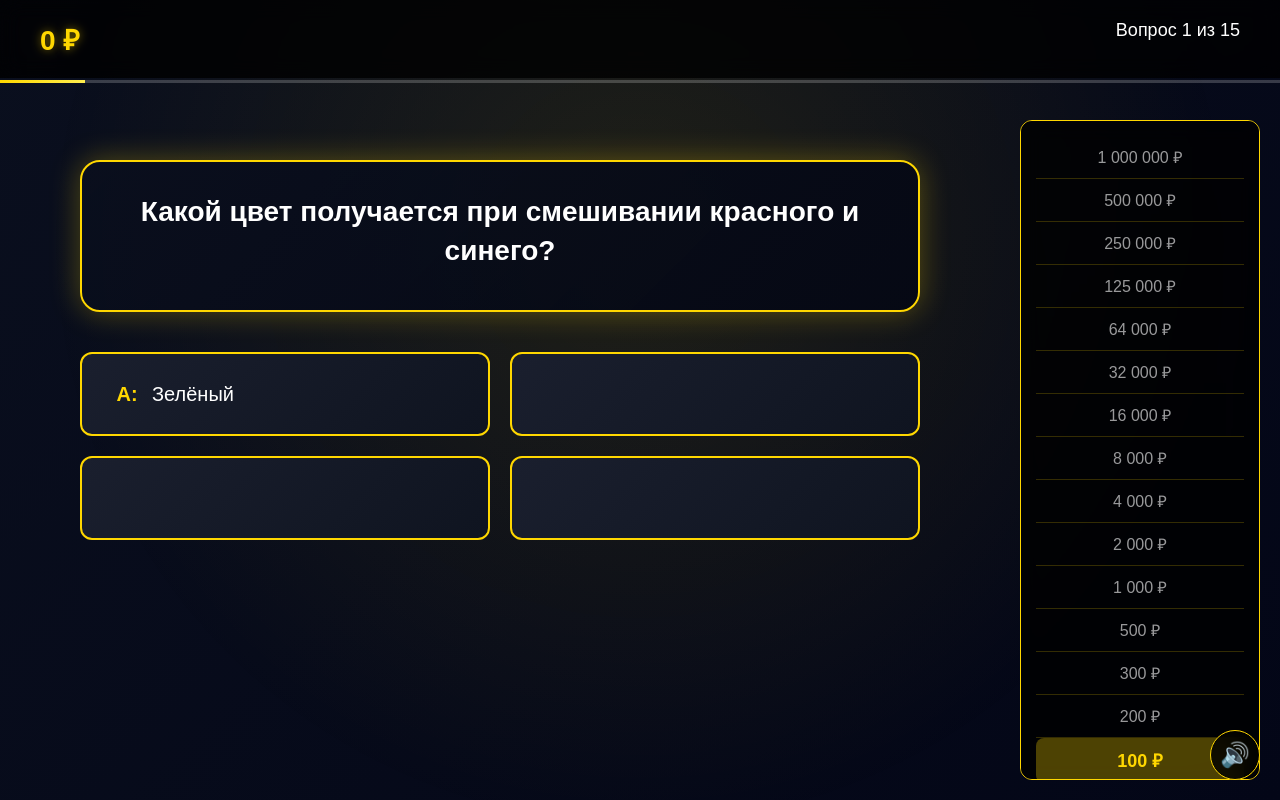
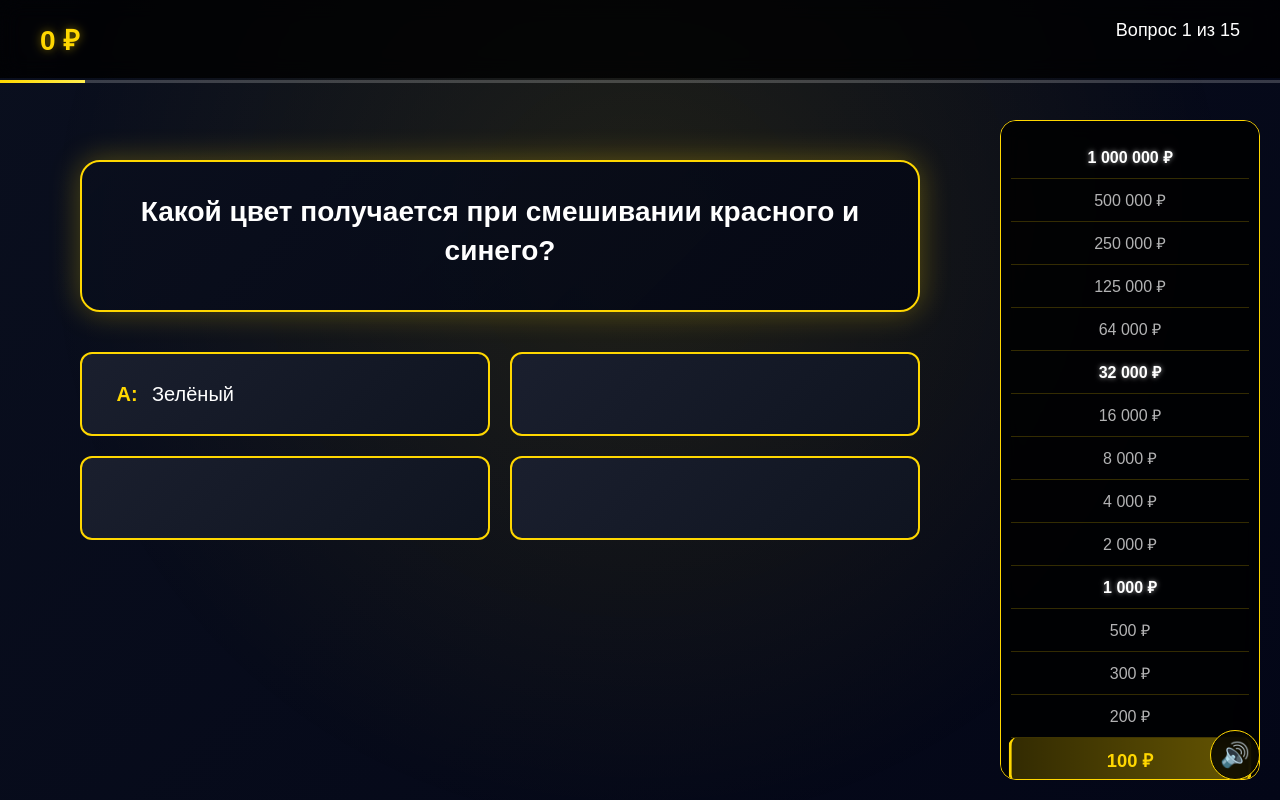
Before and after one commit to baikhonov/millionaire-game, a Vue app: page / in a window 1280 px wide. Both pictures are taken after a click on the button "Начать игру". Built offline with nearby package versions, Linux system fonts and the light colour scheme.

Commit message:
Вынес таблицу выигрышей в отдельный компонент, улучшил внешний вид

```diff
--- a/src/App.vue
+++ b/src/App.vue
@@ -60,19 +60,11 @@
         </div>
       </div>
 
-      <div class="prize-ladder">
-        <div
-          v-for="(prize, index) in reversedPrizeLevels"
-          :key="index"
-          class="prize-step"
-          :class="{
-            current: prizeLevels.length - 1 - index === currentQuestionIndex,
-            passed: prizeLevels.length - 1 - index < currentQuestionIndex,
-          }"
-        >
-          {{ formatMoney(prize) }}
-        </div>
-      </div>
+      <PrizeLadder
+        :prize-levels="prizeLevels"
+        :current-index="currentQuestionIndex"
+        :format-money="formatMoney"
+      />
     </div>
 
     <!-- Экран окончания игры -->
@@ -97,6 +89,7 @@ import { useGameLogic } from './composables/useGameLogic'
 import { useSoundManager } from './composables/useSoundManager'
 import OptionsGrid from './components/game/OptionsGrid.vue'
 import QuestionCard from './components/game/QuestionCard.vue'
+import PrizeLadder from './components/game/PrizeLadder.vue'
 
 const game = useGameLogic()
 const sound = useSoundManager()
--- a/src/components/game/PrizeLadder.vue
+++ b/src/components/game/PrizeLadder.vue
@@ -0,0 +1,155 @@
+<!-- src/components/game/PrizeLadder.vue -->
+<template>
+  <div class="prize-ladder">
+    <div
+      v-for="(prize, reverseIndex) in reversedPrizeLevels"
+      :key="reverseIndex"
+      class="prize-step"
+      :class="{
+        current: getOriginalIndex(reverseIndex) === currentIndex,
+        passed: getOriginalIndex(reverseIndex) < currentIndex,
+        milestone: isMilestone(getOriginalIndex(reverseIndex)),
+      }"
+    >
+      {{ formatMoney(prize) }}
+    </div>
+  </div>
+</template>
+
+<script setup lang="ts">
+import { computed } from 'vue'
+
+const props = defineProps<{
+  prizeLevels: number[]
+  currentIndex: number
+  formatMoney: (amount: number) => string
+}>()
+
+// Проверка на несгораемую сумму (5-й, 10-й, 15-й вопросы)
+const isMilestone = (index: number): boolean => {
+  // index - это номер вопроса (0-14), где 0 = 1-й вопрос
+  return index === 4 || index === 9 || index === 14
+}
+
+// Получаем оригинальный индекс из обратного порядка
+const getOriginalIndex = (reverseIndex: number): number => {
+  return props.prizeLevels.length - 1 - reverseIndex
+}
+
+// Разворачиваем для отображения сверху вниз (самый большой приз внизу)
+const reversedPrizeLevels = computed(() => {
+  return [...props.prizeLevels].reverse()
+})
+</script>
+
+<style scoped>
+.prize-ladder {
+  position: fixed;
+  right: 20px;
+  top: 120px;
+  width: 260px;
+  background: rgba(0, 0, 0, 0.85);
+  backdrop-filter: blur(10px);
+  border-radius: 16px;
+  padding: 15px 10px;
+  border: 1px solid #ffd700;
+  max-height: calc(100vh - 140px);
+  overflow-y: auto;
+  scrollbar-width: thin;
+  scrollbar-color: #ffd700 #1a1f2e;
+  z-index: 5;
+}
+
+.prize-ladder::-webkit-scrollbar {
+  width: 6px;
+}
+
+.prize-ladder::-webkit-scrollbar-track {
+  background: #1a1f2e;
+  border-radius: 3px;
+}
+
+.prize-ladder::-webkit-scrollbar-thumb {
+  background: #ffd700;
+  border-radius: 3px;
+}
+
+.prize-step {
+  display: flex;
+  align-items: center;
+  justify-content: center;
+  gap: 8px;
+  padding: 10px 12px;
+  text-align: center;
+  font-size: 16px;
+  border-bottom: 1px solid rgba(255, 215, 0, 0.2);
+  color: rgba(255, 255, 255, 0.7);
+  transition: all 0.3s ease;
+  font-weight: 500;
+}
+
+.prize-step:last-child {
+  border-bottom: none;
+}
+
+/* Текущий вопрос */
+.prize-step.current {
+  background: linear-gradient(90deg, rgba(255, 215, 0, 0.2), rgba(255, 215, 0, 0.4));
+  font-weight: bold;
+  font-size: 18px;
+  color: #ffd700;
+  border-radius: 8px;
+  border-left: 3px solid #ffd700;
+  border-right: 3px solid #ffd700;
+  transform: scale(1.02);
+}
+
+/* Пройденные вопросы */
+.prize-step.passed {
+  color: #4caf50;
+  text-shadow: 0 0 3px rgba(76, 175, 80, 0.5);
+}
+
+/* Несгораемые суммы */
+.prize-step.milestone {
+  color: #ffffff;
+  font-weight: bold;
+  text-shadow: 0 0 5px rgba(255, 255, 255, 0.6);
+}
+
+.prize-star {
+  font-size: 12px;
+  opacity: 0.8;
+  color: #ffd700;
+}
+
+.prize-step.milestone .prize-star {
+  opacity: 1;
+  text-shadow: 0 0 3px #ffd700;
+}
+
+/* Адаптивность */
+@media (max-width: 1024px) {
+  .prize-ladder {
+    width: 220px;
+    right: 10px;
+    top: 100px;
+    padding: 10px 8px;
+  }
+
+  .prize-step {
+    padding: 8px 10px;
+    font-size: 14px;
+  }
+
+  .prize-step.current {
+    font-size: 16px;
+  }
+}
+
+@media (max-width: 768px) {
+  .prize-ladder {
+    display: none;
+  }
+}
+</style>
```
